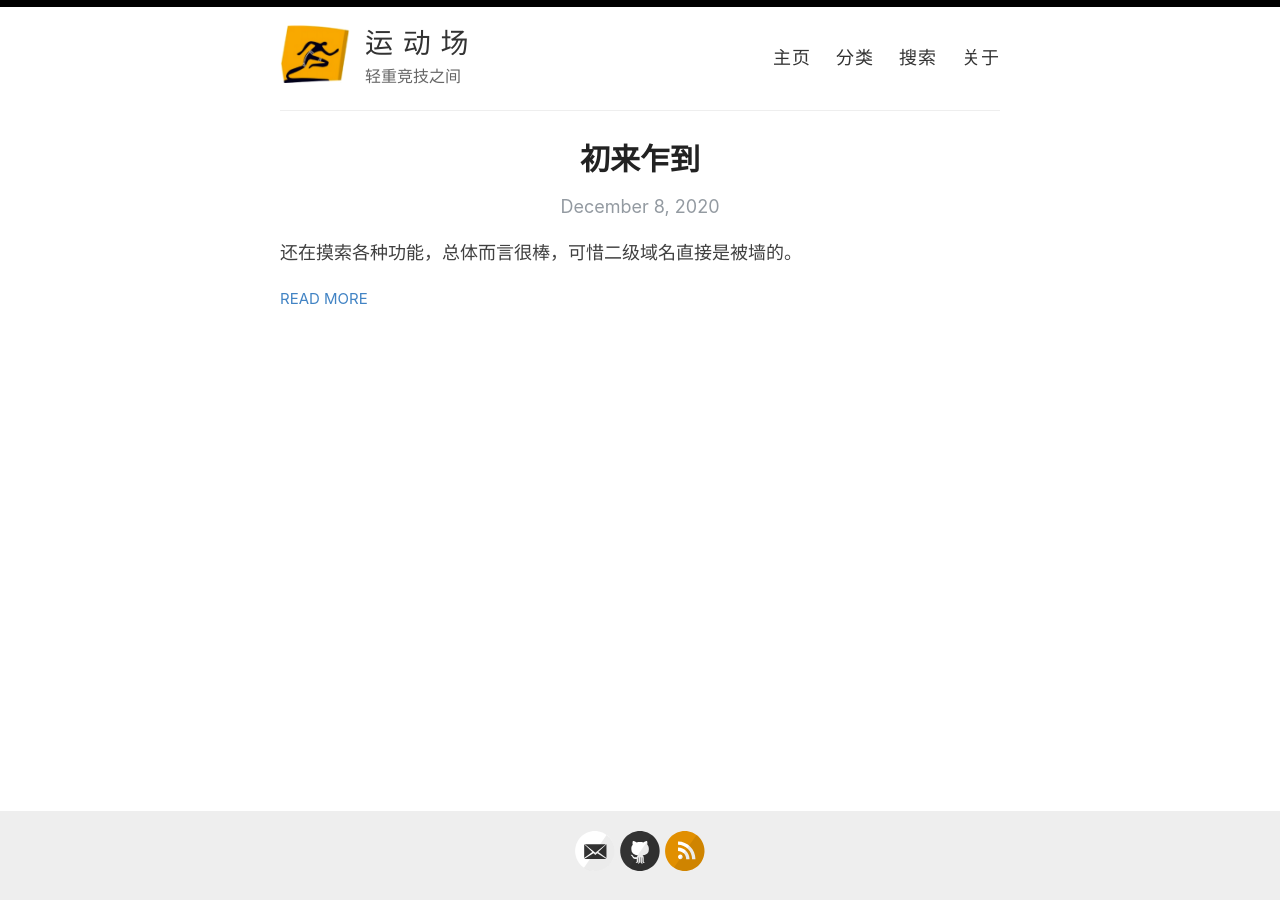
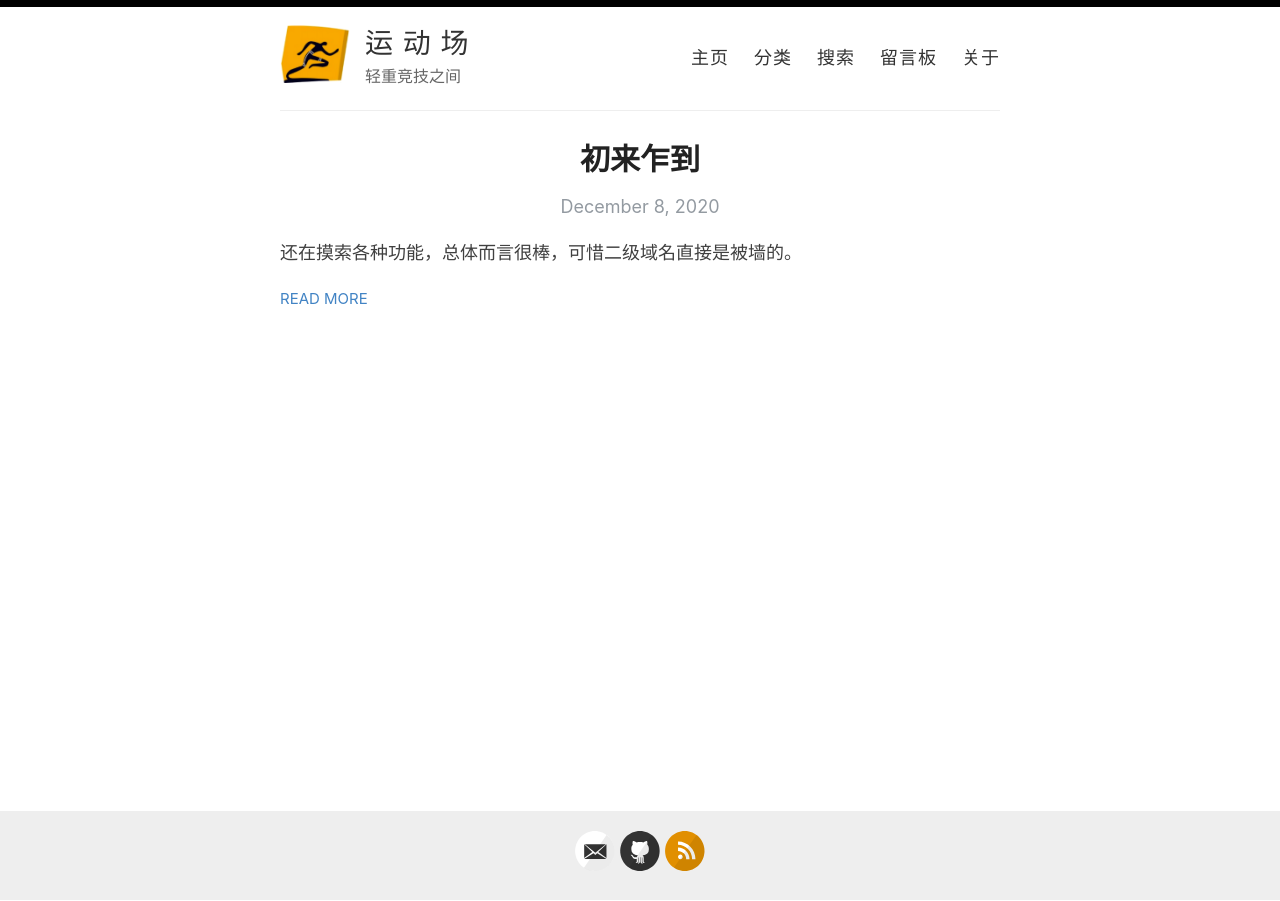
Before and after one commit to athletik/athletik.github.io, a Jekyll site: the page built from index.html, in a window 1280 px wide. Built offline with Jekyll 4.4.1, drawn with Linux system fonts in a browser that asks for light colours; the list of posts is cut into pages by our own code.

Commit message:
Update default.html

```diff
--- a/_layouts/default.html
+++ b/_layouts/default.html
@@ -30,6 +30,7 @@
               <a href="{{ site.baseurl }}/">主页</a>
               <a href="{{ site.baseurl }}/categories">分类</a>
               <a href="{{ site.baseurl }}/search">搜索</a>
+              <a href="{{ site.baseurl }}/comments">留言板</a>
               <a href="{{ site.baseurl }}/about">关于</a>
             </nav>
           </header>
```
